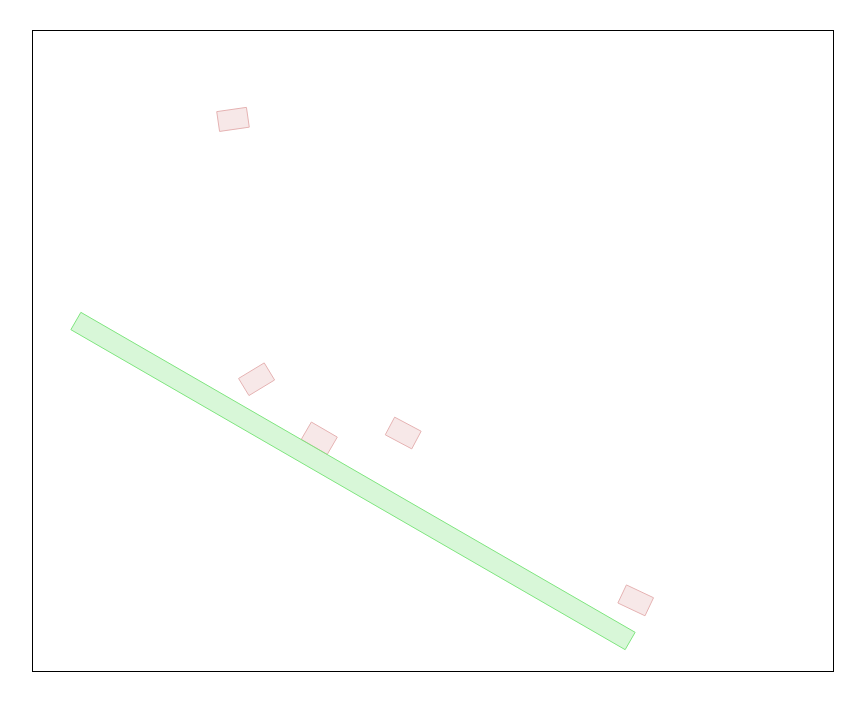
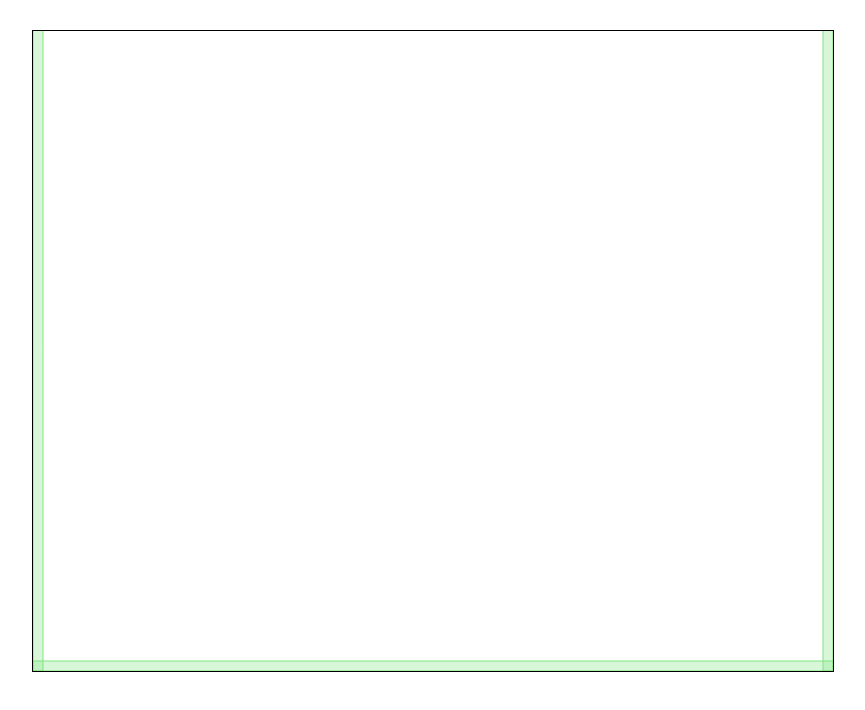
Before and after one commit to windytan/fcccf, a plain HTML site: page public_html/index.html in a window 1280 px wide. Shown: the whole page, without its empty margins (207-1072 px from the left). Drawn offline with Linux system fonts and the light colour scheme.

Commit message:
box2d:tä jatkettu

```diff
--- a/public_html/index.html
+++ b/public_html/index.html
@@ -6,7 +6,9 @@
 	<link rel="stylesheet" type="text/css" href="style.css">
 	<script type="text/javascript" src="js/lib/jquery-1.10.2.min.js"></script>
 	<script type="text/javascript" src="js/lib/Box2dWeb-2.1.a.3.min.js"></script>
+	<script type="text/javascript" src="js/render.js"></script>
 	<script type="text/javascript" src="js/world.js"></script>
+	<script type="text/javascript" src="js/worldObjects.js"></script>
 	<script type="text/javascript" src="js/game.js"></script>
   </head>
   <body>
--- a/public_html/js/game.js
+++ b/public_html/js/game.js
@@ -20,14 +20,14 @@ var game = {
 		gameWorld.init();
 		if (debug) setupDebugDraw();
 
-		createFloor();
+		createLevelFrames();
 
 		game.step();	// Start the game already!
 	},
 
 	logic: function() {
 		if (this.tick % 50 === 1) {
-			createRectangular();
+//			createCircle();
 		}
 
 		world.Step(gameWorld.timeStep, gameWorld.velocityIterations, gameWorld.positionIterations);
--- /dev/null
+++ b/public_html/js/render.js
@@ -0,0 +1,10 @@
+function setupDebugDraw() {
+	var debugDraw = new b2DebugDraw();
+	debugDraw.SetSprite(ctx);
+	debugDraw.SetDrawScale(scale);
+	debugDraw.SetFillAlpha(0.3);
+	debugDraw.SetLineThickness(1.0);
+	debugDraw.SetFlags(b2DebugDraw.e_shapeBit | b2DebugDraw.e_jointBit);
+
+	world.SetDebugDraw(debugDraw);
+}
--- a/public_html/js/world.js
+++ b/public_html/js/world.js
@@ -14,10 +14,10 @@ var scale = 30;
 
 var gameWorld = {
 	gravity: 9.81,
-	velocityIterations: 8,
-	positionIterations: 3,
+	velocityIterations: 16,
+	positionIterations: 6,
 	allowSleep: true,
-	timeStep: 1 / 60,
+	timeStep: 1 / 120,
 
 	init: function() {
 		var gravity = new b2Vec2(0, this.gravity);
@@ -25,18 +25,6 @@ var gameWorld = {
 	}
 };
 
-
-
-function setupDebugDraw() {
-	var debugDraw = new b2DebugDraw();
-	debugDraw.SetSprite(ctx);
-	debugDraw.SetDrawScale(scale);
-	debugDraw.SetFillAlpha(0.3);
-	debugDraw.SetLineThickness(1.0);
-	debugDraw.SetFlags(b2DebugDraw.e_shapeBit | b2DebugDraw.e_jointBit);
-
-	world.SetDebugDraw(debugDraw);
-}
 
 
 var global = {
@@ -105,7 +93,7 @@ function createBody(definition) {
 		fixtureDef.shape = new b2CircleShape(definition.diameter / scale);
 	} else if (definition.shape === global.shape.rectangular) {
 		fixtureDef.shape = new b2PolygonShape;
-		fixtureDef.shape.SetAsBox(definition.width / scale, definition.height / scale);
+		fixtureDef.shape.SetAsBox(definition.width / 2 / scale, definition.height / 2 / scale);
 	}
 
 	var body = world.CreateBody(bodyDef);
@@ -113,41 +101,11 @@ function createBody(definition) {
 }
 
 
-
-function createRectangular() {
-	createBody({
-		dynamic: true,
-		x: 200,
-		y: -20,
-		angle: Math.random()*360,
-		density: 1.0,
-		friction: 0.8,
-		restitution: 0.3,
-		shape: global.shape.rectangular,
-		width: 10,
-		height: 15
-	});
-}
-
-
-function createFloor() {
-	createBody({
-		dynamic: false,
-		x: 320,
-		y: 450,
-		angle: 30,
-		friction: 0.8,
-		shape: global.shape.rectangular,
-		width: 320,
-		height: 10
-	});
-}
-
-
 function degree(radian) {
   return radian / 180 * Math.PI;
 }
 
+
 function radian(degree) {
 	return degree / Math.PI * 180;
 }
--- /dev/null
+++ b/public_html/js/worldObjects.js
@@ -0,0 +1,86 @@
+var frame = {
+	width: 10,
+	friction: 0.6,
+	restitution: 0.3,
+
+	ceiling: {
+		y: -400,
+		restitution: 0.0
+	}
+};
+
+
+function createLevelFrames() {
+	// Ceiling
+	createBody({
+		dynamic: false,
+		x: ctx.canvas.width / 2,
+		y: frame.ceiling.y + frame.width / 2,
+		friction: frame.friction,
+		restitution: frame.ceilingRestitution,
+		shape: global.shape.rectangular,
+		width: ctx.canvas.width,
+		height: frame.width
+	});
+
+	// Floor
+	createBody({
+		dynamic: false,
+		x: ctx.canvas.width / 2,
+		y: 640 - frame.width / 2,
+		friction: frame.friction,
+		restitution: frame.restitution,
+		shape: global.shape.rectangular,
+		width: ctx.canvas.width,
+		height: frame.width
+	});
+
+	// Left wall
+	createBody({
+		dynamic: false,
+		x: frame.width / 2,
+		y: ctx.canvas.height / 2 + frame.ceiling.y / 2,
+		friction: frame.friction,
+		restitution: frame.restitution,
+		shape: global.shape.rectangular,
+		width: frame.width,
+		height: ctx.canvas.height - frame.ceiling.y
+	});
+
+	// Right wall
+	createBody({
+		dynamic: false,
+		x: ctx.canvas.width - frame.width / 2,
+		y: ctx.canvas.height / 2 + frame.ceiling.y / 2,
+		friction: frame.friction,
+		restitution: frame.restitution,
+		shape: global.shape.rectangular,
+		width: frame.width,
+		height: ctx.canvas.height - frame.ceiling.y
+	});
+}
+
+
+
+
+function createRectangular() {
+	createBody({
+		dynamic: true,
+		x: 200,
+		y: -20,
+		angle: Math.random()*360,
+		density: 1.0,
+		friction: 0.8,
+		restitution: 0.3,
+		shape: global.shape.rectangular,
+		width: 10,
+		height: 15
+	});
+}
+
+
+function createCircle() {
+	createBody({
+		restitution: 2.0
+	});
+}
```
